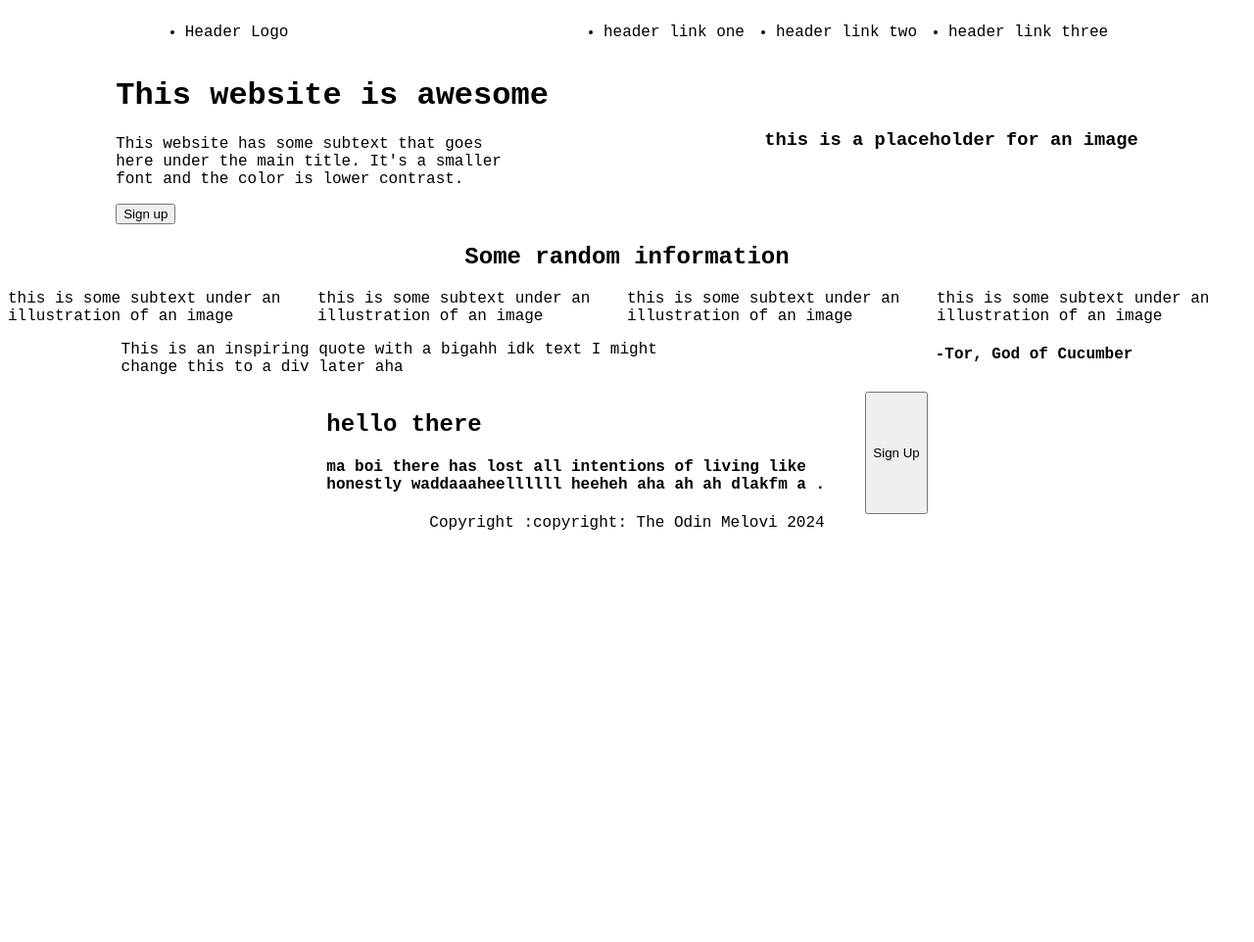
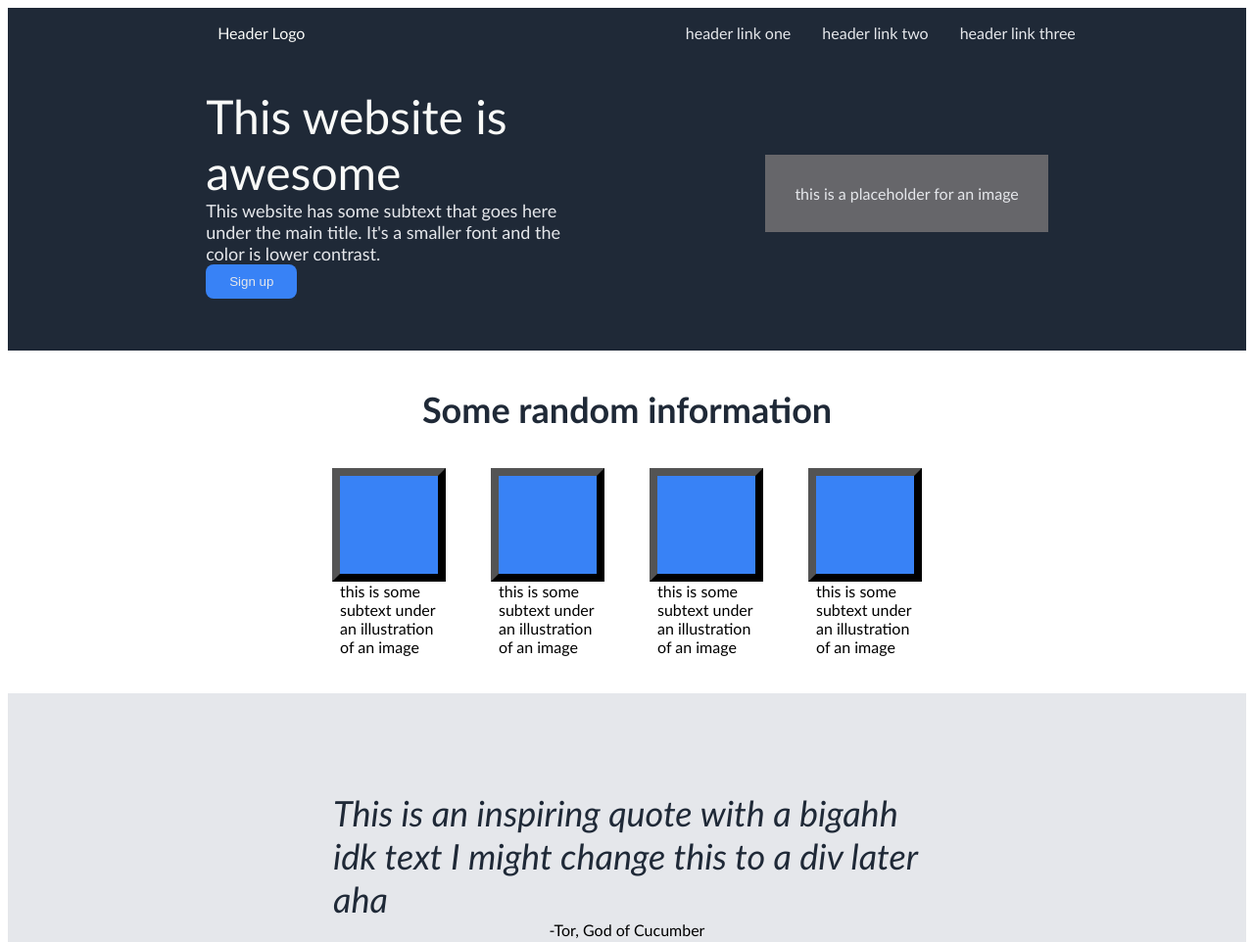
Before and after one commit to Melovii/x-elite-ad, a plain HTML site: page index.html in a window 1280 px wide. Shown: the top 962 px of the page at 98% size. Before the commit the page ends 800 px from the top, so only its background shows below. Drawn offline with Linux system fonts and the light colour scheme.

Commit message:
made some nice styling, fixed different div height issue

```diff
--- a/index.html
+++ b/index.html
@@ -10,33 +10,33 @@
 </head>
 
 <body>
-<div class="main-panel">
+<div class="main-panel containers">
   <div class="header">
-    <ul id="left-logo">
-      <li>Header Logo</li>
+    <ul>
+      <li id="logo">Header Logo</li>
     </ul>
     <ul class="right-links">
-      <li>header link one</li>
-      <li>header link two</li>
-      <li>header link three</li>
+      <li><a href="#">header link one</a></li>
+      <li><a href="#">header link two</a></li>
+      <li><a href="#">header link three</a></li>
     </ul>
   </div>
   <div class="main-area">
     <div class="text-area1">
-      <h1 id="title">This website is awesome</h1>
-      <p id="paragraph1">
+      <div id="title">This website is awesome</div>
+      <div id="paragraph1">
         This website has some subtext that goes here under the main title.
         It's a smaller font and the color is lower contrast.
-      </p>
+      </div>
       <button>Sign up</button>
     </div>
     <div class="image-holder1">
-      <h3>this is a placeholder for an image</h3>
+      <div class="image-text">this is a placeholder for an image</div>
     </div>
   </div>
 </div>
-<div class="info-panel">
-  <h2 id="info-title">Some random information</h2>
+<div class="info-panel containers">
+  <div id="info-title">Some random information</div>
   <div class="box-container">
     <div class="box">
       <div class="box-image"></div>
@@ -56,19 +56,19 @@
     </div>
   </div>
 </div>
-<div class="quote-panel">
-  <p id="paragraph2">This is an inspiring quote with a bigahh idk text I might change this to a div later aha</p>
-  <h4 id="quoter">-Tor, God of Cucumber</h4>
+<div class="quote-panel containers">
+  <div id="paragraph2"><em>This is an inspiring quote with a bigahh idk text I might change this to a div later aha</em></div>
+  <div id="quoter">-Tor, God of Cucumber</div>
 </div>
-<div class="bottom-panel">
-  <div class="container">
+<div class="bottom-panel containers">
+  <div class="container"> <!-- btw bro uhh I removed the footer from the div.. heh -->
     <div class="left-text">
-      <h2>hello there</h2>
-      <h4>ma boi there has lost all intentions of living like honestly waddaaaheellllll heeheh aha ah ah dlakfm a .</h4>
+      <div>hello there</div>
+      <div>ma boi there has lost all intentions of living like honestly waddaaaheellllll heeheh aha ah ah dlakfm a .</div>
     </div>
-    <button>Sign Up</button>
+    <button id="secondbutton">Sign Up</button>
   </div>
-  <div class="footer">Copyright :copyright: The Odin Melovi 2024</div>
 </div>
+<div class="footer">Copyright :copyright: The Odin Melovi 2024</div>
 </body>
 </html>
--- a/style.css
+++ b/style.css
@@ -1,25 +1,67 @@
 body {
-    font-family: 'Courier New', Courier, monospace;
+    font-family: 'Calibri', Courier, monospace;
     display: flex;
     flex-direction: column;
+    justify-content: space-around;
+}
+
+.containers {
+    min-height: 350px;
+    align-items: center;
+}
+
+button {
+    background: #3882F6;
+    color: #E5E7EB;
+    padding: 10px 24px;
+    border-style: none;
+    border-radius: 8px;
 }
 
 /* header panel */
+#logo {
+    color: #F9FAF8;
+    list-style-type: none;
+}
+
 .header {
-display: flex;
-justify-content: space-around;
+    display: flex;
+    justify-content: space-around;
+    background: #1F2937;
 }
 
 .right-links {
     display: flex;
     gap: 32px;
+    color: #E5E7EB;
+    list-style-type: none;
+}
+
+a {
+    text-decoration: none;
+    color: inherit;
+}
+
+.image-holder1 {
+    display: flex;
+    justify-content: center;
+    align-items: center;
+    background: #66666a;
+    color: #E5E7EB;
 }
 
 /* main panel */
+.main-panel {
+    background: #1F2937;
+    justify-content: center;
+}
+
 .main-area {
     display: flex;
     align-items: center;
-    justify-content: space-around;
+    justify-content: space-evenly;
+    background: #1F2937;
+    padding: 31px;
 }
 
 .text-area {
@@ -27,8 +69,24 @@ justify-content: space-around;
     flex-direction: row;
 }
 
+#title {
+    color: white;
+    font-size: 48px;
+    color: #F9FAF8;
+    max-width: 400px;
+}
+
 #paragraph1 {
     max-width: 400px;
+    color: #E5E7EB;
+    font-size: 18px;
+}
+
+.image-text {
+    padding: 30px;
+}
+
+.image-holder1 {
 }
 
 /* info panel */
@@ -36,31 +94,72 @@ justify-content: space-around;
     display: flex;
     flex-direction: column;
     align-items: center;
+    justify-content: space-evenly;
+    height: 20%;
+}
+
+#info-title {
+    font-size: 36px;
+    font-weight: bolder;
+    color: #1F2937;
+}
+
+.box {
+    display: flex;
+    flex-direction: column;
+    align-items: center;
+    max-width: 100px;
+    margin: 0 31px;
 }
 
 .box-container {
     display: flex;
+    justify-content: space-between;
+}
+
+.box-image {
+    width: 100px;
+    height: 100px;
+    border-style: outset;
+    border-width: 8px;
+    border-color: black;
+    background: #3882F6;
 }
 
 /* quote panel */
 .quote-panel {
     display: flex;
-    justify-content: space-around;
+    flex-direction: column;
+    justify-content: center;
+    align-items: center;
+    background: #E5E7EB;
+    height: 20%;
 }
 
 #paragraph2 {
     max-width: 600px;
+    font-size: 36px;
+    color: #1F2937;
 }
 
 /* bottom panel */
 .bottom-panel {
     display: flex;
     flex-direction: column;
-    align-items: center;
+    justify-content: center;
+    height: 20%;
 }
 
 .container {
     display: flex;
+    padding: 30px;
+    background: #3882F6;
+    border-radius: 8px;
+}
+
+#secondbutton {
+    border-style: solid;
+    border-color: #E5E7EB;
 }
 
 .left-text {
@@ -69,5 +168,8 @@ justify-content: space-around;
 
 .footer {
     display: flex;
-    text-align: center;
+    justify-content: center;
+    background: #1F2937;
+    color: white;
+    padding: 10px;
 }
```
